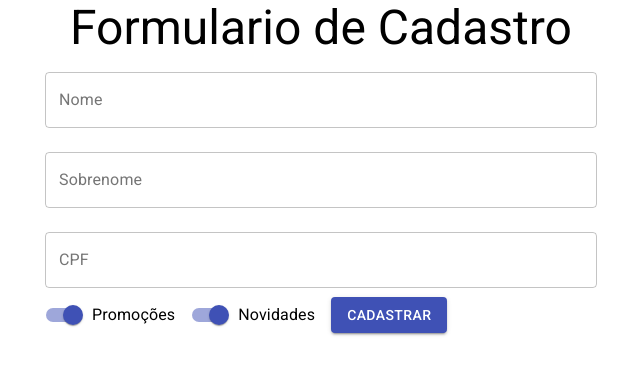
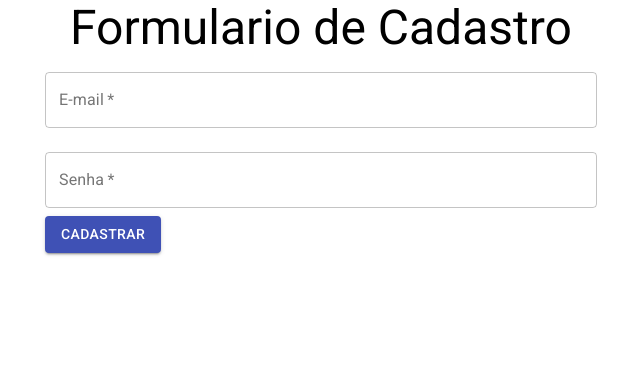
Before and after one commit to daniel0ferraz/cadastroReact, a React (Create React App) app: page / in a window 1280 px wide. Shown: the top 374 px of the page, without its empty margins (319-959 px from the left). Built offline with nearby package versions, Linux system fonts and the light colour scheme.

Commit message:
Removendo switch e resolvendo problem de futuras manutenções no code

```diff
--- a/src/components/FormularioCadastro/DadosUsuario.jsx
+++ b/src/components/FormularioCadastro/DadosUsuario.jsx
@@ -1,14 +1,18 @@
 import React from 'react';
 import { TextField, Button } from '@material-ui/core';
 
-export default function DadosUsuario() {
+export default function DadosUsuario({aoEnviar}) {
 	return (
 		<>
-			<form>
+			<form onSubmit={(event) =>{
+				event.preventDefault();
+				aoEnviar();
+			}}>
 				<TextField
 					id='email'
 					label='E-mail'
 					type='email'
+					required
 					variant='outlined'
 					margin='normal'
 					fullWidth
@@ -17,6 +21,7 @@
 					id='senha'
 					label='Senha'
 					type='password'
+					required
 					variant='outlined'
 					margin='normal'
 					fullWidth
--- a/src/components/FormularioCadastro/FormularioCadastro.jsx
+++ b/src/components/FormularioCadastro/FormularioCadastro.jsx
@@ -1,30 +1,23 @@
 import React, { useState } from 'react';
-import { Typography } from '@material-ui/core';
 import DadosPessoais from './DadosPessoais';
 import DadosUsuario from './DadosUsuario';
 import DadosEntrega from './DadosEntrega';
 
 export default function FormularioCadastro({ aoEnviar, validarCPF }) {
 	// definir estado atual do form
-	const [etapaAtual, setEtapaAtual] = useState(1);
+	const [etapaAtual, setEtapaAtual] = useState(0);
 
-	function formularioAtual(etapa) {
-		switch (etapa) {
-			case 0:
-				return <DadosUsuario />;
+	function proximo() {
+		setEtapaAtual(etapaAtual + 1);
+	}
 
-			case 1:
-				return <DadosPessoais aoEnviar={aoEnviar} validarCPF={validarCPF} />;
+	const formulario = [
+		<DadosUsuario aoEnviar={proximo} />,
+		<DadosPessoais aoEnviar={proximo} validarCPF={validarCPF} />,
+		<DadosEntrega aoEnviar={aoEnviar} />,
+	];
 
-			case 2:
-				return <DadosEntrega />;
-
-			default:
-				return <Typography>Erro ao selecionar formulário</Typography>;
-		}
-	}
-	return <>
-	{formularioAtual(etapaAtual)}</>;
+	return <>{formulario[etapaAtual]}</>;
 }
 
 // 1 form cadastro
```
